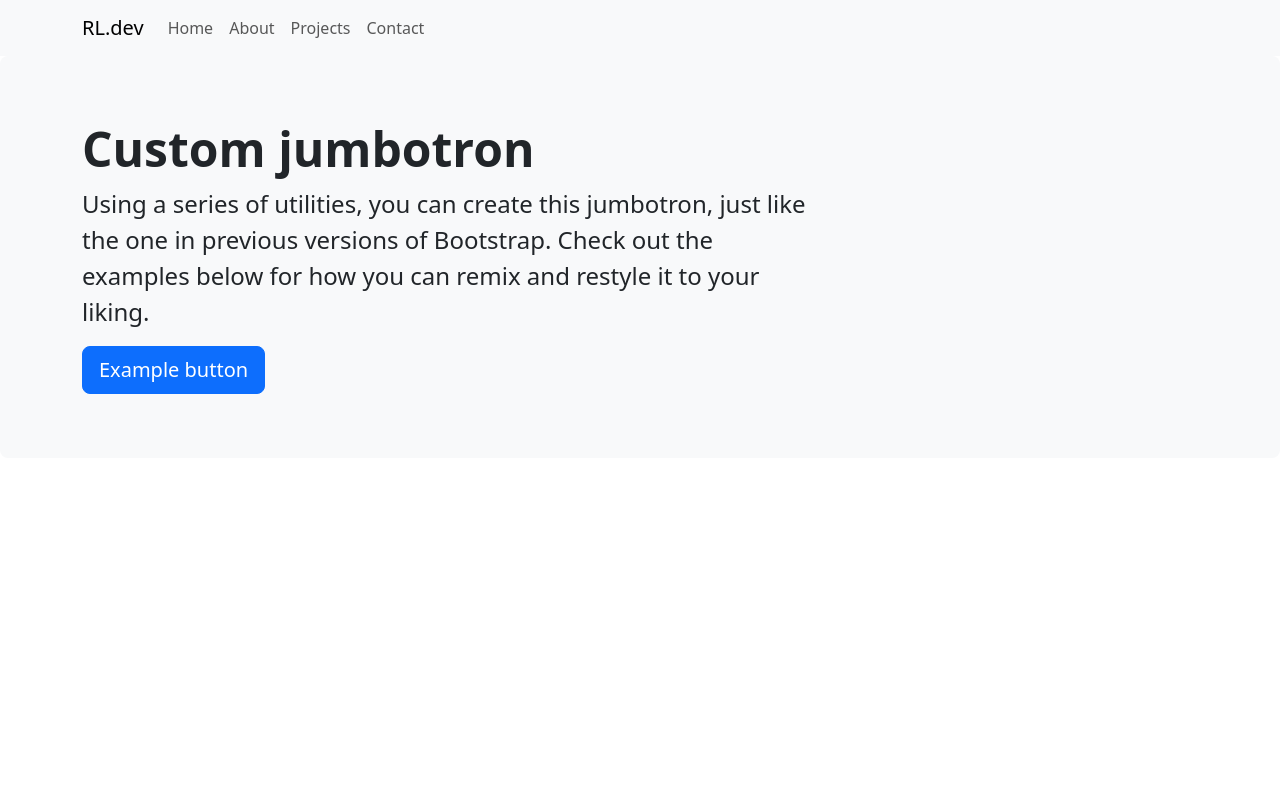
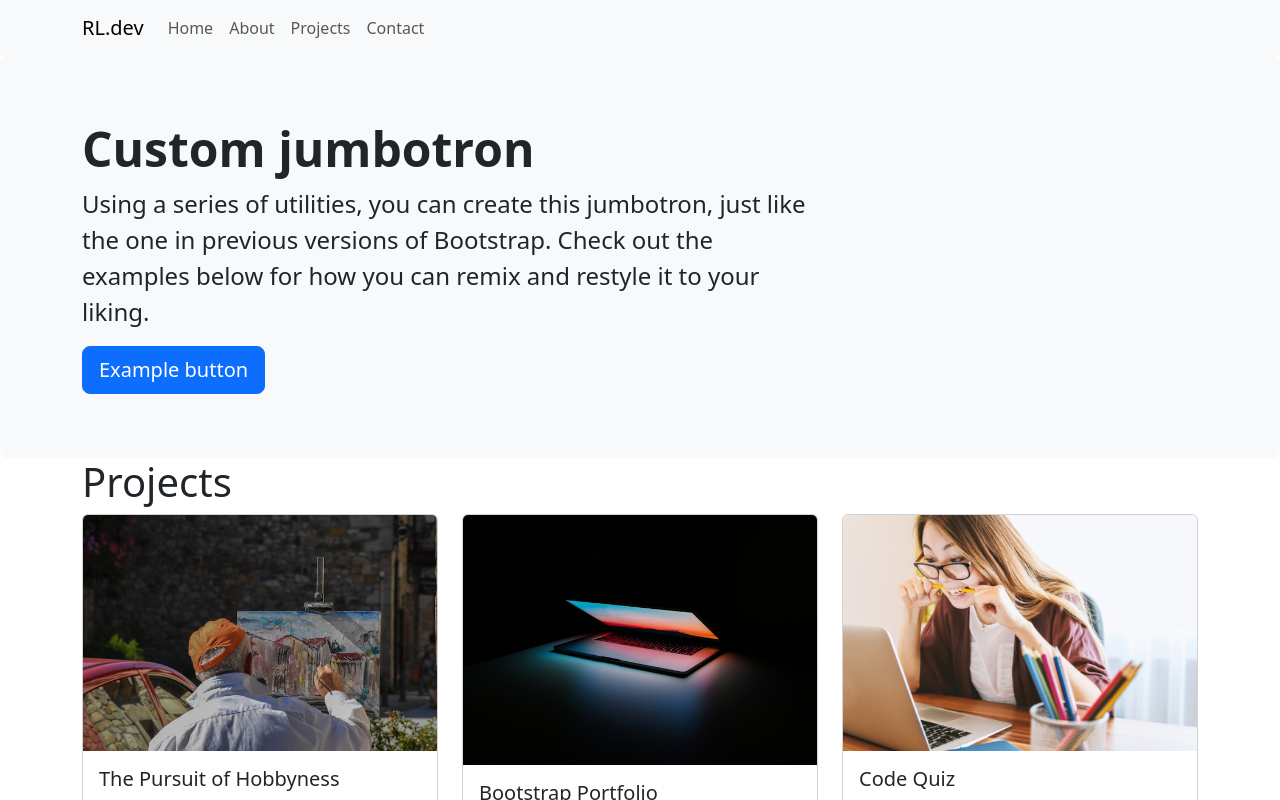
Before and after one commit to RichLlew182/react-portfolio, a React (Vite) app: page /#/project-gallery in a window 1280 px wide. Shown: the top 800 px of the page. Built offline with nearby package versions, Linux system fonts and the light colour scheme.

Commit message:
updated names of the components to be more in line with the components

```diff
--- a/src/App.jsx
+++ b/src/App.jsx
@@ -4,7 +4,7 @@ import Header from './components/Header'
 import { HashRouter as Router, Route, Routes } from 'react-router-dom'
 import Home from './components/Home'
 import About from './components/About'
-import Projects from './components/Projects'
+import ProjectGallery from './components/Project-Gallery'
 import Contact from './components/Contact'
 
 
@@ -16,12 +16,10 @@ function App() {
 
         <Header />
         <Routes>
-          {/* Define routes using the Route component to render different page components at different paths */}
-          {/* Define a default route that will render the Home component */}
           <Route path="/" element={<Home />} />
           <Route path="about" element={<About />} />
           <Route path="contact" element={<Contact />} />
-          <Route path="projects" element={<Projects />} />
+          <Route path="project-gallery" element={<ProjectGallery />} />
         </Routes>
 
       </Router>
--- a/src/components/Header.jsx
+++ b/src/components/Header.jsx
@@ -15,7 +15,7 @@ function Header() {
               <Nav>
                 <Nav.Link href="/">Home</Nav.Link>
                 <Nav.Link href="#about">About</Nav.Link>
-                <Nav.Link href="#projects">Projects</Nav.Link>
+                <Nav.Link href="#project-gallery">Projects</Nav.Link>
                 <Nav.Link href="#contact">Contact</Nav.Link>
               </Nav>
             </Navbar.Collapse>
--- a/src/components/Projects.jsx
+++ b/src/components/Project-Gallery.jsx
@@ -1,7 +1,7 @@
-import GalleryCard from "./GalleryCard";
+import Project from "./Project";
 import projectList from '../project-list.json'
 
-function Projects() {
+function ProjectGallery() {
   return (
     <>
       <div className="container">
@@ -9,7 +9,7 @@ function Projects() {
         <div className="row">
           {
             projectList.map((project) => (
-              <GalleryCard key={project.id} title={project.title} description={project.description} image={project.image} deployedURL={project.deployedURL} repoLink={project.repoLink} />
+              <Project key={project.id} title={project.title} description={project.description} image={project.image} deployedURL={project.deployedURL} repoLink={project.repoLink} />
             ))
           }
         </div>
@@ -18,4 +18,4 @@ function Projects() {
   );
 }
 
-export default Projects;
+export default ProjectGallery;
--- a/src/components/GalleryCard.jsx
+++ b/src/components/Project.jsx
@@ -1,7 +1,7 @@
 import Button from 'react-bootstrap/Button';
 import Card from 'react-bootstrap/Card';
 
-function GalleryCard({ title, image, description, deployedURL, repoLink }) {
+function Project({ title, image, description, deployedURL, repoLink }) {
   return (
     <div className='col-md-6 col-lg-4'>
       <Card>
@@ -19,4 +19,4 @@ function GalleryCard({ title, image, description, deployedURL, repoLink }) {
   );
 }
 
-export default GalleryCard;
+export default Project;
```
